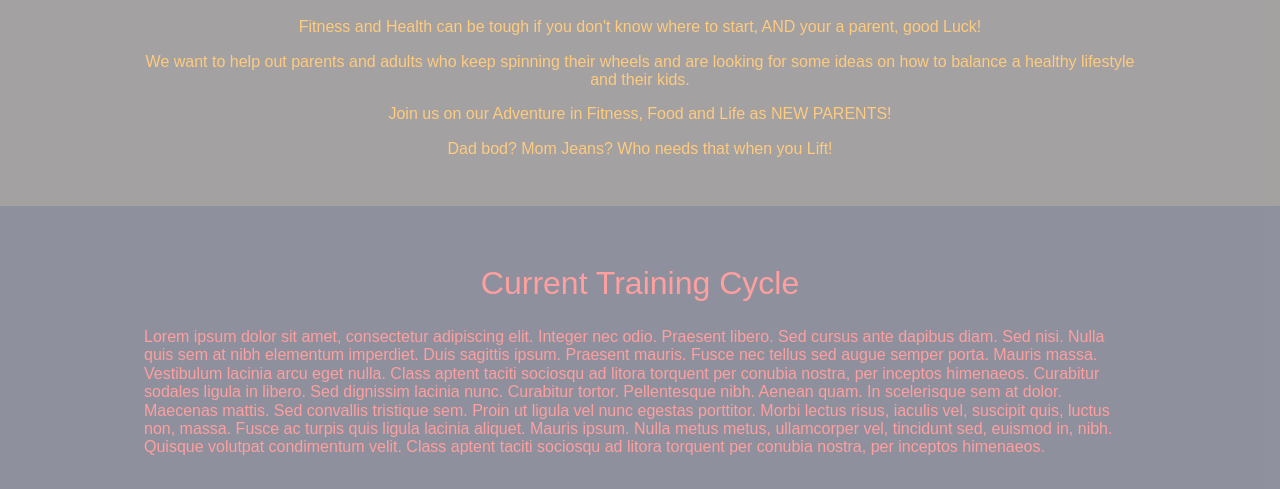
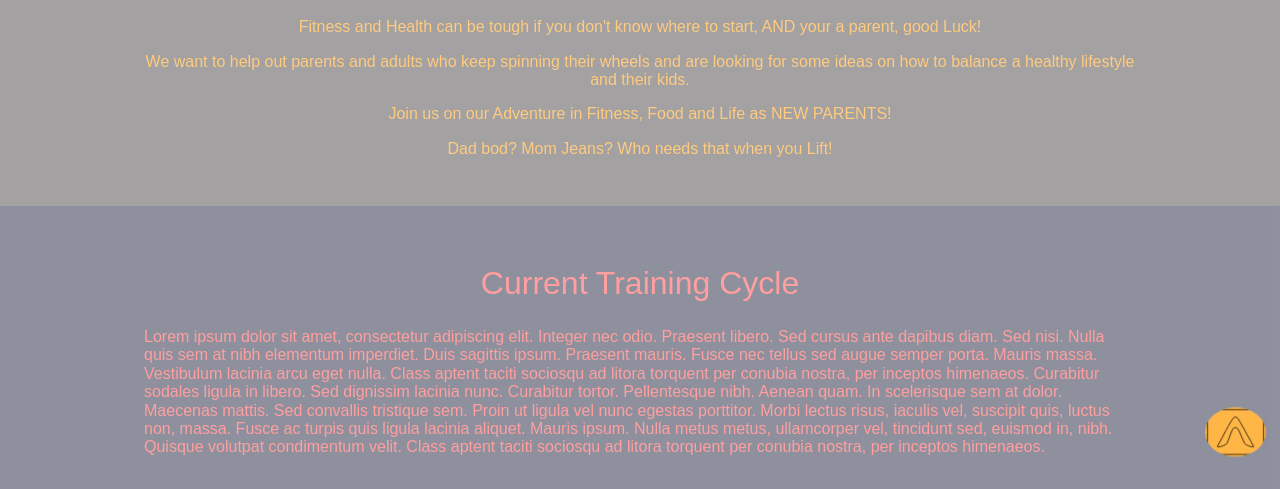
Before and after one commit to Aparent-life/AParentLife, a website: page app/index.html in a window 1280 px wide. Shown: the part 311-800 px from the top of the page. Drawn offline with Linux system fonts and the light colour scheme.

Commit message:
Completed back-to-top styling, need to update image

```diff
--- /dev/null
+++ b/app/assets/style/modules/_back-to-top.css
@@ -0,0 +1,14 @@
+.back-to-top {
+  position: fixed;
+  right: .25rem;
+  bottom: 2.125rem;
+  border-radius: 50%;
+  transform: scale(.5);
+  background: $lightOrange;
+  padding: 0;
+
+  @mixin atMedium {
+    transform: scale(.75);
+    bottom: 1.5rem;
+  }
+}
--- a/app/assets/style/modules/_nav.css
+++ b/app/assets/style/modules/_nav.css
@@ -9,6 +9,10 @@
     color: $mainWhite;
     padding-bottom: .25em;
 
+    &:hover {
+      color: $lightOrange;
+    }
+
     &:after {
       content: '';
        display: block;
@@ -16,7 +20,7 @@
        height: 2px;
        width: 0px;
        background: transparent;
-       transition: width .5s ease, background-color .5s ease;
+       transition: all .3s ease;
     }
 
     &:hover:after {
--- a/app/assets/style/modules/_side-nav.css
+++ b/app/assets/style/modules/_side-nav.css
@@ -19,6 +19,10 @@
     a {
       color: $lightBlue;
       padding-bottom: .125rem;
+
+      &:hover {
+        text-color: $lightOrange;
+      }
     }
   }
 
--- a/app/assets/style/style.css
+++ b/app/assets/style/style.css
@@ -11,3 +11,4 @@
 @import "modules/_page-section";
 @import "modules/_footer";
 @import "modules/_nav";
+@import "modules/_back-to-top";
--- a/app/index.html
+++ b/app/index.html
@@ -155,7 +155,7 @@
         </section>
 
         <section>
-          <img src="/assets/images/icons/back-to-top.svg">
+          <img class="back-to-top" src="/assets/images/icons/back-to-top.svg">
         </section>
 
     </main>
--- a/app/temp/style/style.css
+++ b/app/temp/style/style.css
@@ -697,6 +697,10 @@ background: #2f5572;
   padding-bottom: .125rem;
 }
 
+.side-nav__pages a:hover {
+  text-color: #ffb647;
+}
+
 .side-nav__menuArrow {
   position: fixed;
   right: .5rem;
@@ -837,6 +841,10 @@ padding: 1rem 2rem;
   padding-bottom: .25em;
 }
 
+.nav a:hover {
+  color: #ffb647;
+}
+
 .nav a:after {
   content: '';
   display: block;
@@ -844,11 +852,31 @@ padding: 1rem 2rem;
   height: 2px;
   width: 0px;
   background: transparent;
-  -webkit-transition: width .5s ease, background-color .5s ease;
-  transition: width .5s ease, background-color .5s ease;
+  -webkit-transition: all .3s ease;
+  transition: all .3s ease;
 }
 
 .nav a:hover:after {
   width: 100%;
   background: #da1b1b;
 }
+
+.back-to-top {
+  position: fixed;
+  right: .25rem;
+  bottom: 2.125rem;
+  border-radius: 50%;
+  -webkit-transform: scale(.5);
+          transform: scale(.5);
+  background: #ffb647;
+  padding: 0;
+}
+
+@media (min-width: 800px) {
+
+  .back-to-top {
+    -webkit-transform: scale(.75);
+            transform: scale(.75);
+    bottom: 1.5rem;
+  }
+}
```
